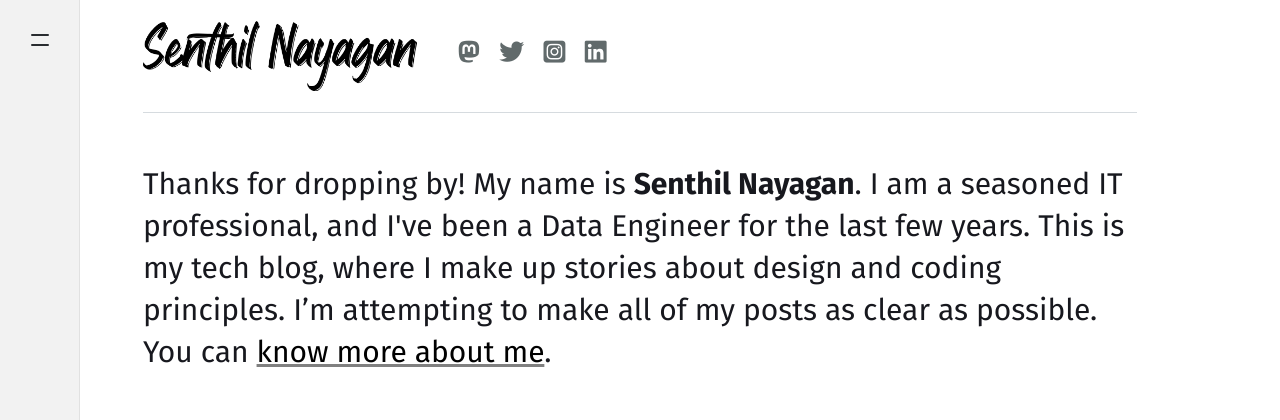
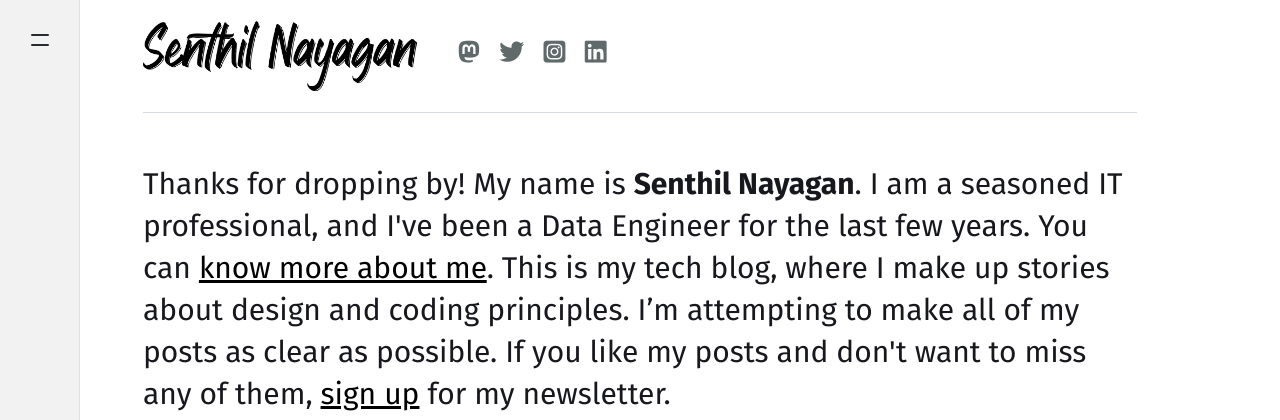
Before and after one commit to SenthilNayagan/senthilnayagan.github.io, a Jekyll site: the page built from index.html, in a window 1280 px wide and 900 px high, cut to the strip 0-420 px from the top of the window. Built offline with Jekyll 4.4.1, drawn with Linux system fonts in a browser that asks for light colours; nearby versions of some CDN libraries; the list of posts is cut into pages by our own code; comment, search, counter and statistics services are not loaded.

```diff
--- a/_layouts/default.html
+++ b/_layouts/default.html
@@ -16,7 +16,7 @@
 
 <script src="{{ site.baseurl }}/assets/js/jquery.min.js"></script>
 
-<script src="https://kit.fontawesome.com/1312058a23.js" crossorigin="anonymous"></script>
+<script src="https://kit.fontawesome.com/a04651ccb8.js" crossorigin="anonymous"></script>
 
 </head>
 
@@ -109,7 +109,7 @@
         <!-- Site Tag or Title -->
         {% if page.url == '/' %}
             <p class="sitetag">
-                {{ site.description }} You can <a href="{{ site.baseurl }}/about" style="color: black; text-decoration-line: underline; text-decoration-color: gray">know more about me</a>.
+                Thanks for dropping by! My name is <b>Senthil Nayagan</b>. I am a seasoned IT professional, and I've been a Data Engineer for the last few years. You can <a href="{{ site.baseurl }}/about" style="color: black; text-decoration-line: underline; text-decoration-color: black">know more about me</a>. This is my tech blog, where I make up stories about design and coding principles. I’m attempting to make all of my posts as clear as possible. If you like my posts and don't want to miss any of them, <a href="{{site.mailchimp-list}}" style="color: black; text-decoration-line: underline; text-decoration-color: black" target="_blank">sign up</a> for my newsletter.
             </p>
         {% endif %}
 
```
